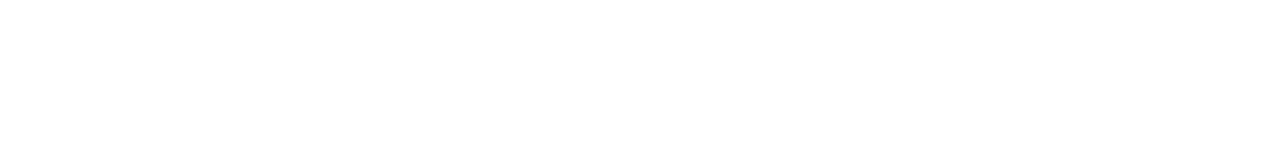
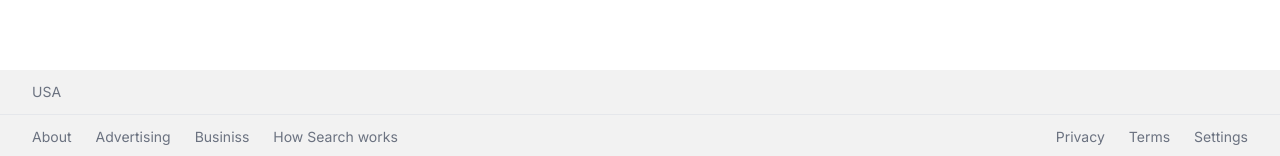
Before and after one commit to emadalmousa/google-next, a Next.js app: page / in a window 1280 px wide. Shown: the part 641-797 px from the top of the page. Built offline with nearby package versions, Linux system fonts and the light colour scheme; no server answers.

Commit message:
add footer component

```diff
--- /dev/null
+++ b/app/components/CountryLookup.tsx
@@ -0,0 +1,30 @@
+'use client'
+import React, { useEffect, useState } from 'react';
+
+const API_KEY = process.env.NEXT_PUBLIC_API_KEY;
+
+const CountryLookup = () => {
+  const [country, setCountry] = useState('USA');
+
+  useEffect(() => {
+    const getCountry = async () => {
+      try {
+        const response = await fetch(`https://extreme-ip-lookup.com/json/?key=${API_KEY}`);
+        const data = await response.json();
+        if (data.country) {
+          setCountry(data.country);
+        }
+      } catch (error) {
+        console.error("Error fetching country data:", error);
+      }
+    };
+
+    getCountry();
+  }, []);
+
+  return (
+    <div>{country}</div>
+  );
+}
+
+export default CountryLookup;
--- /dev/null
+++ b/app/components/Footer.tsx
@@ -0,0 +1,27 @@
+import React from 'react'
+import CountryLookup from './CountryLookup'
+
+const Footer = () => {
+  return (
+    <footer className='absolute bottom-0 text-sm text-gray-500 bg-[#f2f2f2] w-full'>
+      <div className='border-b px-8 py-3'>
+        <CountryLookup />
+      </div>
+      <div className='flex flex-col sm:flex-row justify-between items-center px-8 py-3 space-y-7 sm:space-y-0'>
+        <ul className='flex items-center space-x-6 '>
+          <li className='hover:underline cursor-pointer'>About</li>
+          <li className='hover:underline cursor-pointer'>Advertising</li>
+          <li className='hover:underline cursor-pointer'>Businiss</li>
+          <li className='hover:underline cursor-pointer'>How Search works</li>
+        </ul>
+        <ul className='flex items-center space-x-6 '>
+          <li className='hover:underline cursor-pointer'>Privacy</li>
+          <li className='hover:underline cursor-pointer'>Terms</li>
+          <li className='hover:underline cursor-pointer'>Settings</li>
+        </ul>
+      </div>
+    </footer>
+  )
+}
+
+export default Footer
--- a/app/layout.tsx
+++ b/app/layout.tsx
@@ -1,6 +1,7 @@
 import type { Metadata } from "next";
 import { Inter } from "next/font/google";
 import "./globals.css";
+import Footer from "./components/Footer";
 
 const inter = Inter({ subsets: ["latin"] });
 
@@ -16,7 +17,10 @@
 }>) {
   return (
     <html lang="en">
-      <body className={inter.className}>{children}</body>
+      <body className={inter.className}>
+        {children}
+        <Footer/>
+        </body>
     </html>
   );
 }
```
